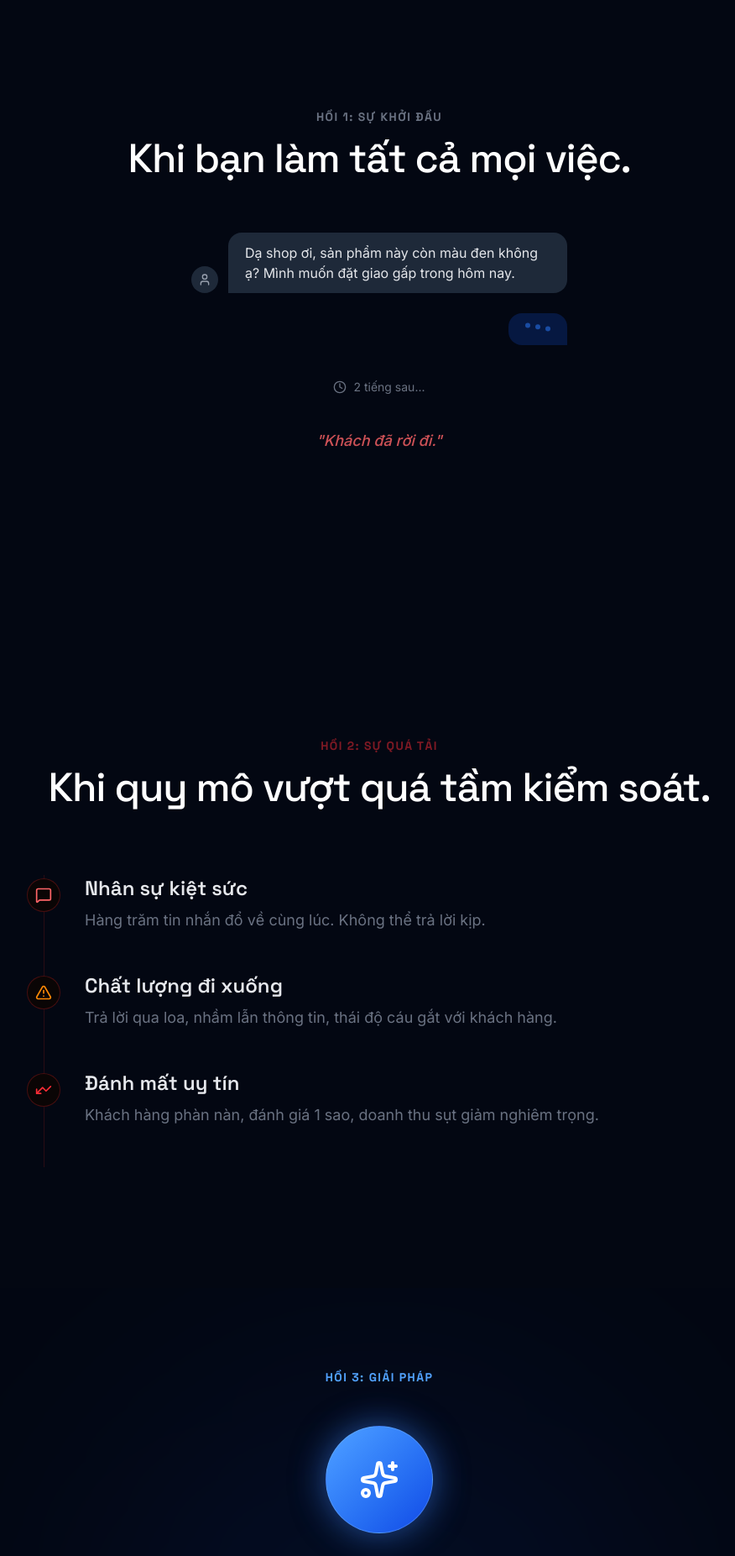
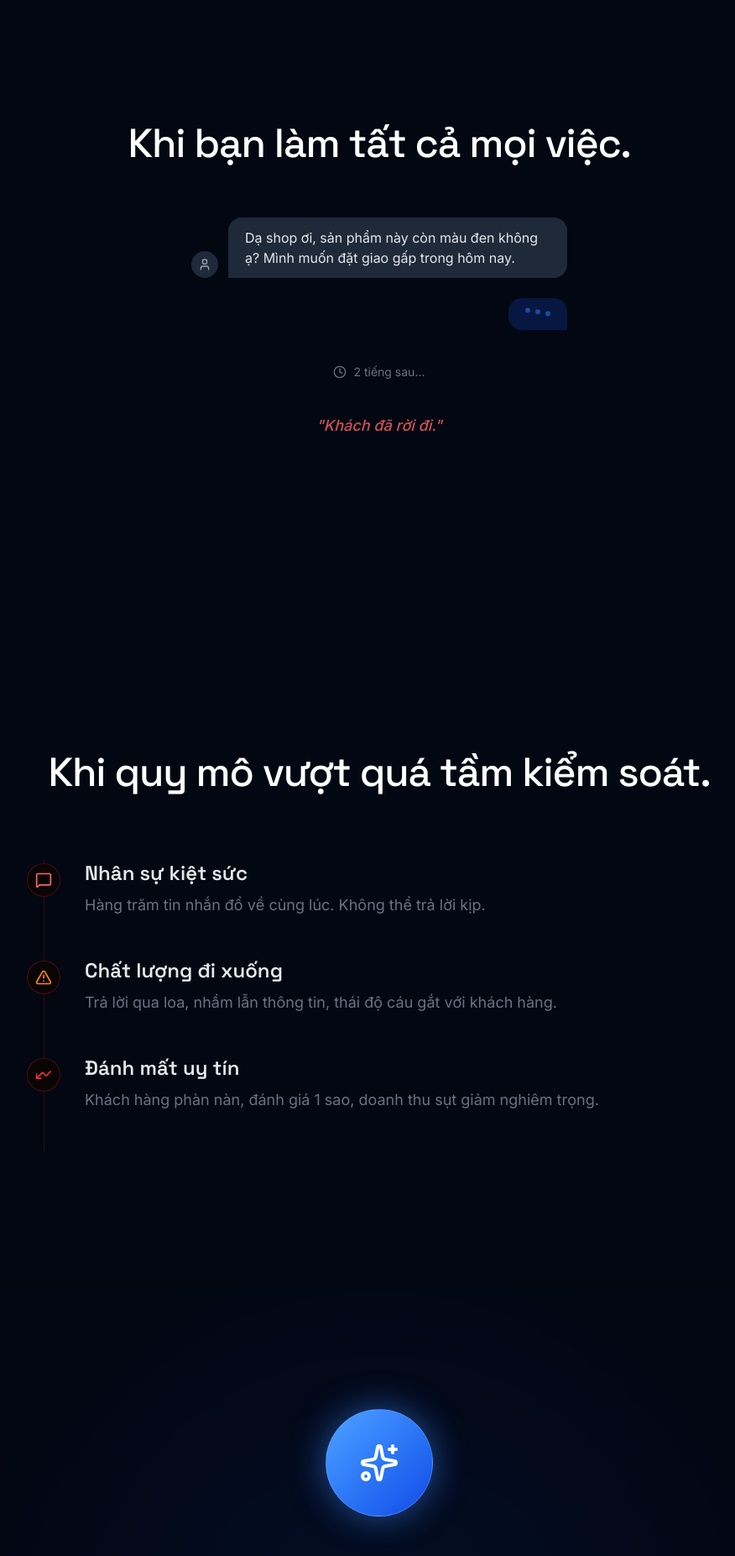
Before and after one commit to athev/Mercyagent, a Next.js app: page /cassie in a window 1280 px wide. Shown: the part 2960-4813 px from the top of the page at 84% size, without its empty margins (188-1064 px from the left). Built offline with nearby package versions, Linux system fonts and the light colour scheme.

Commit message:
xoa chu thua

```diff
--- a/src/components/cassie/CassieStory.tsx
+++ b/src/components/cassie/CassieStory.tsx
@@ -38,7 +38,6 @@ export default function CassieStory() {
             transition={{ duration: 0.8 }}
             className="text-center mb-16"
           >
-            <h2 className="text-sm font-bold tracking-widest text-gray-500 uppercase mb-4">Hồi 1: Sự khởi đầu</h2>
             <p className="text-2xl sm:text-3xl md:text-5xl font-medium text-white tracking-tight" style={{ fontFamily: "var(--font-display)" }}>
               Khi bạn làm tất cả mọi việc.
             </p>
@@ -115,7 +114,6 @@ export default function CassieStory() {
             transition={{ duration: 0.8 }}
             className="text-center mb-20"
           >
-            <h2 className="text-sm font-bold tracking-widest text-red-500/50 uppercase mb-4">Hồi 2: Sự quá tải</h2>
             <p className="text-2xl sm:text-3xl md:text-5xl font-medium text-white tracking-tight" style={{ fontFamily: "var(--font-display)" }}>
               Khi quy mô vượt quá tầm kiểm soát.
             </p>
@@ -180,7 +178,6 @@ export default function CassieStory() {
             transition={{ duration: 0.8 }}
             className="mb-12"
           >
-            <h2 className="text-sm font-bold tracking-widest text-blue-400 uppercase mb-4">Hồi 3: Giải pháp</h2>
           </motion.div>
 
           {/* Cassie Avatar/Orb */}
```
